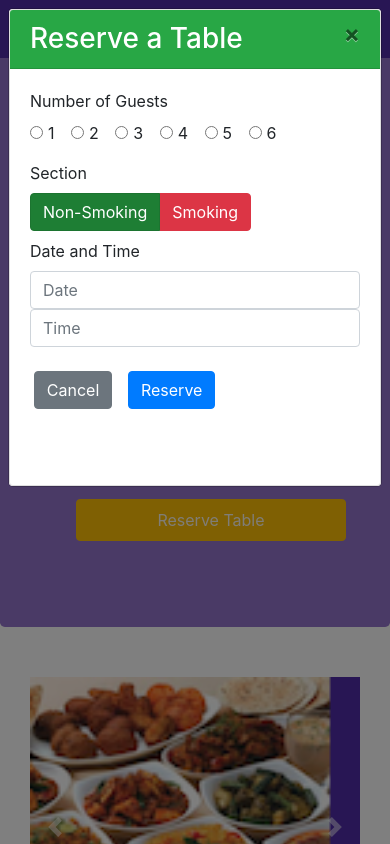
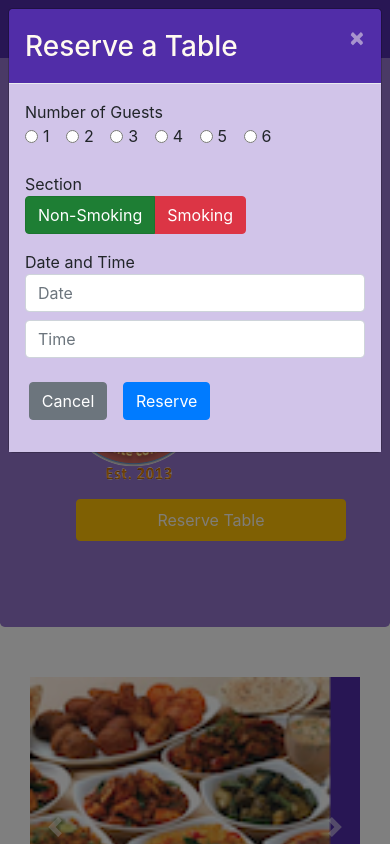
Before and after one commit to NPTho/Lab4, a website: page index.html in a window 390 px wide. Both pictures are taken after a click on the button "Reserve Table". Shown: the top 844 px of the page. Drawn offline with nearby package versions, Linux system fonts and the light colour scheme.

Commit message:
Lab4 completed

```diff
--- a/css/styles.scss
+++ b/css/styles.scss
@@ -74,3 +74,20 @@ body{
     bottom: 0px;
     z-index: 1;
 }
+
+.modal-header {
+    background-color: $background-dark;
+    color: floralwhite;
+
+    button {
+        color: floralwhite;
+    }
+}
+
+.modal-body {
+    background: $background-pale;
+}
+
+.modal-content {
+    background-color: $background-dark;
+}
--- a/index.html
+++ b/index.html
@@ -85,16 +85,15 @@
         <div class="modal-dialog modal-lg" role="content">
             <!--Content-->
             <div class="modal-content">
-                <div class="modal-body" style="padding:0">
-                    <div class="card">
-                        <h3 class="card-header text-white bg-success">Reserve a Table <button type="button"
-                                class="close" data-dismiss="modal">&times;</button></h3>
-                        <div class="card-body">
+                <div class="modal-header">
+                    <h3 class="modal-title">Reserve a Table</h3>
+                    <button type="button" class="close" data-dismiss="modal">&times;</button>
+                </div>
+                <div class="modal-body">
                     <form>
-                                <dl class="row">
-                                    <dd class="col-12 col-md-3">Number of Guests</dd>
-                                    <dd class="col-12 col-md-8">
-                                        <div class="">
+                        <div class="form-group row">
+                            <div class="col-12 col-md-3">Number of Guests</div>
+                            <div class="col-12 col-md-8">
                                 <label class="form-check-inline" for="radio1">
                                     <input type="radio" class="form-check-input" id="radio1" name="optradio"
                                         value="option1">1
@@ -120,10 +119,11 @@
                                         value="option3">6
                                 </label>
                             </div>
-                                    </dd>
+                        </div>
 
-                                    <dd class="col-12 col-md-3">Section</dd>
-                                    <dd class="col-12 col-md-8">
+                        <div class="form-group row">
+                            <div class="col-12 col-md-3">Section</div>
+                            <div class="col-12 col-md-8">
                                 <div class="btn-group btn-group-toggle" data-toggle="buttons">
                                     <label class="btn btn-success active">
                                         <input type="radio" name="optsection" id="section1" checked>
@@ -133,24 +133,26 @@
                                         <input type="radio" name="optsection" id="section2"> Smoking
                                     </label>
                                 </div>
-                                    </dd>
+                            </div>
+                        </div>
 
-                                    <dd class="col-12 col-md-3">Date and Time</dd>
-                                    <dd class="col-12 col-md-9">
+
                         <div class="form-group row">
-                                            <div class="col-12 col-md-6">
+                            <div class="col-12 col-md-3">Date and Time</div>
+                            <div class="col-12 col-md-9">
+                                <div class="row">
+                                    <div class="col-12 col-md-5 pr-md-1">
                                         <input type="tel" class="form-control" id="areacode" name="areacode"
                                             placeholder="Date">
                                     </div>
-                                            <div class="col-12 col-md-6">
+                                    <div class="col-12 col-md-5  mt-2 mt-md-0">
                                         <input type="tel" class="form-control" id="telnum" name="telnum"
                                             placeholder="Time">
                                     </div>
-                                            <div class="form-group row">
-                                                <div class="offset-md-1 offset-1 col-5 grey">
+                                    <div class="row">
+                                        <div class="offset-1 col-5 grey">
                                             <br>
-                                                    <button class="btn btn-secondary"
-                                                        data-dismiss="modal">Cancel</button>
+                                            <button class="btn btn-secondary" data-dismiss="modal">Cancel</button>
                                         </div>
                                         <div class="col-5">
                                             <br>
@@ -158,11 +160,16 @@
                                         </div>
                                     </div>
                                 </div>
-                                    </dd>
-                                </dl>
-                            </form>
+
                             </div>
                         </div>
+
+
+                </div>
+            </div>
+        </div>
+
+        </form>
     </div>
     </div>
     </div>
@@ -389,11 +396,11 @@
                 }
             });
 
-            $("#reserve-button").click(function(){
+            $("#reserve-button").click(function () {
                 $("#reserveModal").modal("toggle")
             })
 
-            $("#login-button").click(function(){
+            $("#login-button").click(function () {
                 $("#loginModal").modal("toggle")
             })
         });
```
Also changed, not shown: css/styles.css. Lines whose indentation alone changed are shown as unchanged.
